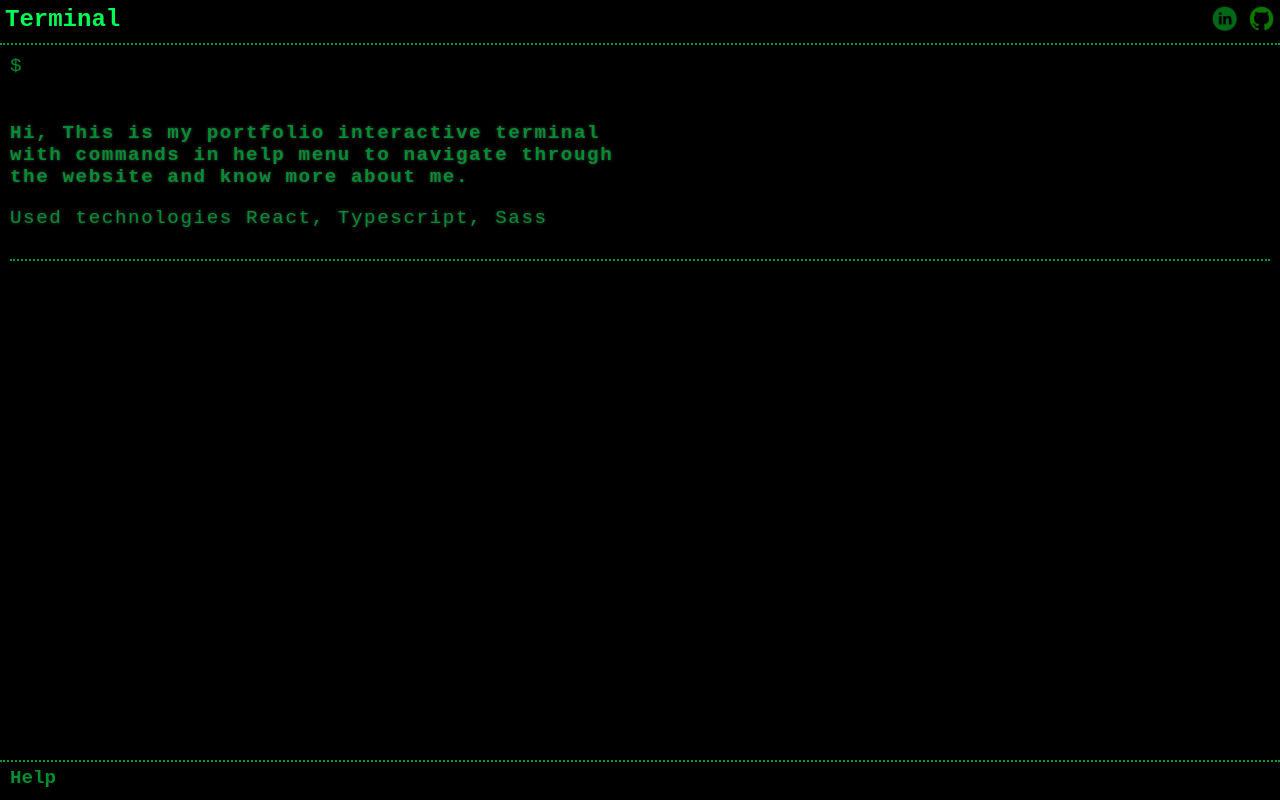
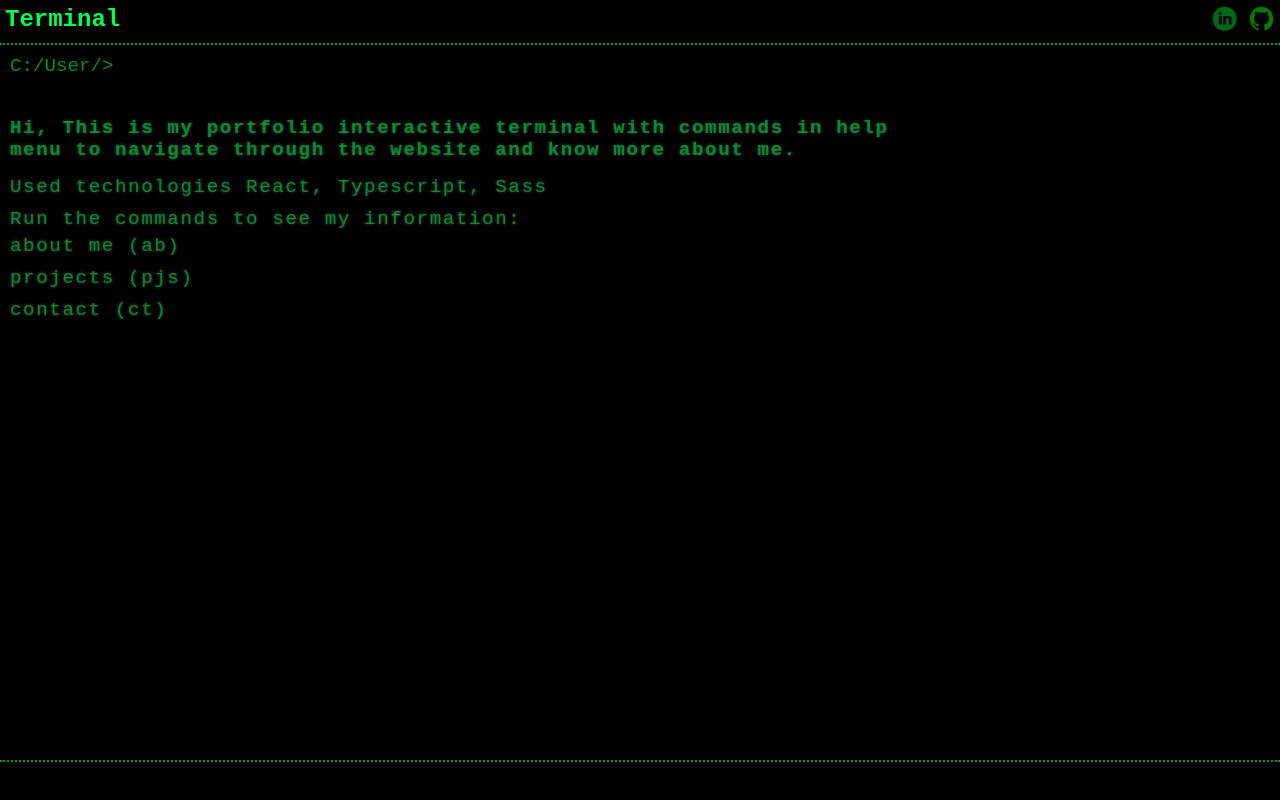
Before and after one commit to matifandy8/Terminal, a React (Vite) app: page / in a window 1280 px wide. Built offline with nearby package versions, Linux system fonts and the light colour scheme.

Commit message:
feedback applied

```diff
--- a/src/css/main.css
+++ b/src/css/main.css
@@ -504,15 +504,16 @@ a {
   margin-top: 10px;
 }
 .home .terminal .terminal__output .title {
-  border-bottom: 2px dotted #009933;
-  padding: 20px 0px;
+  padding: 15px 0px;
 }
 .home .terminal .terminal__output .title h1 {
   font-size: 1.2rem;
-  width: 50%;
+  width: 70%;
 }
 .home .terminal .terminal__output .title p {
   width: 50%;
+  margin: 0;
+  padding: 5px 0px;
 }
 .home .terminal .terminal__output h1 {
   margin-bottom: 10px;
--- a/src/layout/Footer.tsx
+++ b/src/layout/Footer.tsx
@@ -1,63 +1,12 @@
-import { useState } from "react";
 import Modal from "react-modal";
 
-Modal.setAppElement("#root");
 
 const Footer = () => {
-  const [isOpen, setIsOpen] = useState(false);
 
-  function toggleModal() {
-    setIsOpen(!isOpen);
-  }
 
   return (
     <footer className="footer">
-        <button className="btn" onClick={toggleModal}>Help</button>
 
-        <Modal
-          isOpen={isOpen}
-          onRequestClose={toggleModal}
-          contentLabel="My dialog"
-          portalClassName="modal"
-          overlayClassName="overlay"
-          style={{
-            overlay: {
-              position: 'fixed',
-              top: 100,
-              left: 150,
-              right: 0,
-              bottom: 0,
-              width: 400,
-              height: 400,
-              backgroundColor: 'rgba(0, 0, 0, 0.75)'
-            },
-            content: {
-              position: 'absolute',
-              top: '40px',
-              left: '40px',
-              right: '40px',
-              bottom: '40px',
-              border: '1px solid #ccc',
-              background: '#000',
-              overflow: 'auto',
-              WebkitOverflowScrolling: 'touch',
-              borderRadius: '4px',
-              outline: 'none',
-              padding: '20px',
-              color: '#00ff55'
-            }
-          }}
-          >
-            <div className="help">
-              <h2>Help</h2>
-              <p>Run the commands to see my information:</p>
-              <p>about me (ab)</p>
-              <p>projects (pjs)</p>
-              <p>contact (ct)</p>
-              <button onClick={toggleModal}>Close modal</button>
-            </div>
-
-        </Modal>
     </footer>
   );
 };
--- a/src/pages/home/Home.tsx
+++ b/src/pages/home/Home.tsx
@@ -33,19 +33,29 @@ const Home = () => {
       <div className="terminal">
         <div className="terminal__form">
           <form onSubmit={onSubmitForm}>
-            <span>$</span>
+          <span >C:/User/&gt;</span>
             <input
               value={value}
               onChange={handleChange}
               onKeyPress={handleKeypress}
               type="text"
+              autoFocus
             />
           </form>
         </div>
         <div className="terminal__output">
           <div className="title">
-            <h1 >Hi, This is my portfolio interactive terminal with commands in help menu to navigate through the website and know more about me.</h1>
-          <p>Used technologies React, Typescript, Sass</p>
+            <h1>
+              Hi, This is my portfolio interactive terminal with commands in
+              help menu to navigate through the website and know more about me.
+            </h1>
+            <p>Used technologies React, Typescript, Sass</p>
+            <p>
+              Run the commands to see my information:
+              <p>about me (ab)</p>
+              <p>projects (pjs)</p>
+              <p>contact (ct)</p>
+            </p>
           </div>
 
           {tag === "ab" ? <AboutMe /> : ""}
--- a/src/stylesheets/pages/_home.scss
+++ b/src/stylesheets/pages/_home.scss
@@ -34,14 +34,15 @@
     .terminal__output {
       margin-top: 10px;
       .title {
-        border-bottom: 2px dotted variables.$primary-color;
-        padding: 20px 0px;
+        padding: 15px 0px;
          h1 {
            font-size: 1.2rem;
-           width: 50%;
+           width: 70%;
          }
          p {
            width: 50%;
+           margin: 0;
+           padding: 5px 0px;
          }
       }
       h1 {
```
